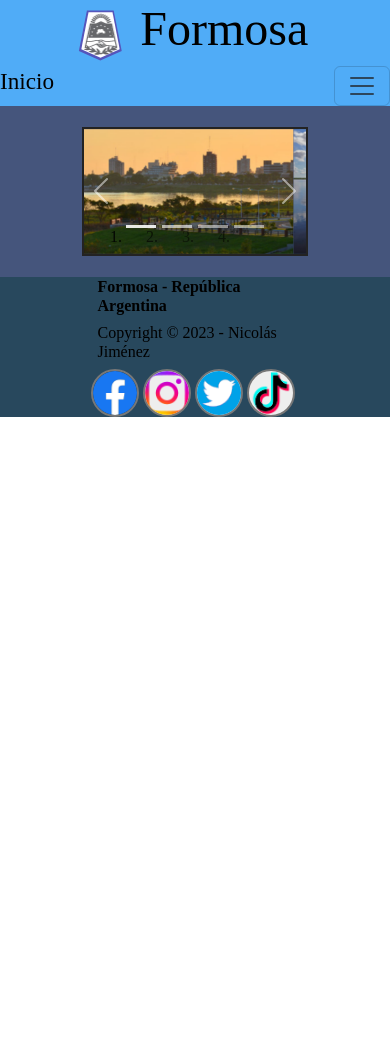
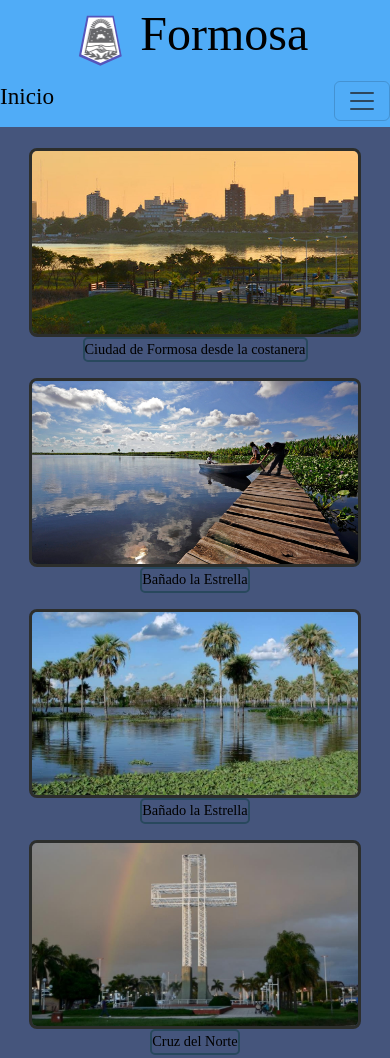
Before and after one commit to nicolasjimenezz/Formosa-InfoWeb, a plain HTML site: page index.html in a window 390 px wide. Shown: the top 1058 px of the page. Before the commit the page ends 844 px from the top, so only its background shows below. Drawn offline with Linux system fonts and the light colour scheme.

Commit message:
Correccion de espacios vacios en el responsive

```diff
--- a/css/styles.css
+++ b/css/styles.css
@@ -15,6 +15,7 @@
 header{
     background-color: #50acf7;
     display: grid;
+    min-height: 15dvh;
 }
 
 .nav-titulo{
@@ -85,7 +86,7 @@ main{
 }
 
 .caja-paisaje img{
-    width: 45vw;
+    width: 45dvw;
     align-items: center;
     align-content: center;
     border: 3px solid #2c2e2c;
@@ -99,6 +100,7 @@ main figcaption{
 }
 
 #carouselWithCaptions{
+    display: none;
     justify-self: center;
     width: 65%;
     border: 2px solid #232323;
@@ -111,7 +113,7 @@ footer {
     display: flex;
     flex-wrap: wrap;
     justify-content: space-around;
-    min-height: 10vh;
+    height: 15dvh;
 }
 
 #foot{
@@ -147,7 +149,7 @@ footer h4{
     width: 48px;
     border-radius: 48px;
     border: 2px solid #777777;
-    margin-right: 1vw;
+    margin-right: 1dvw;
 }
 
 .ig, .tw, .tk{
@@ -174,9 +176,6 @@ footer h4{
 }
 
 @media screen and (max-width:768px){
-    .galeria-desktop{
-        display: none;
-    }
     .navbar-personal{
         align-items: center;
     }
@@ -186,6 +185,23 @@ footer h4{
     .activo{
         display: none;
     }
+    .galeria-desktop{
+        grid-template-rows: repeat(4, 1fr);
+        grid-template-columns: 1fr;
+    }
+    .caja-paisaje{
+        display: flex;
+        flex-wrap: wrap;
+        flex-direction: column;
+        align-items: center;
+    }
+    .caja-paisaje img{
+        width: 85dvw;
+    }
+    footer{
+        height: fit-content;
+        padding: 1em;
+    }
     .footer-links{
         width: 100%;
     }
```
